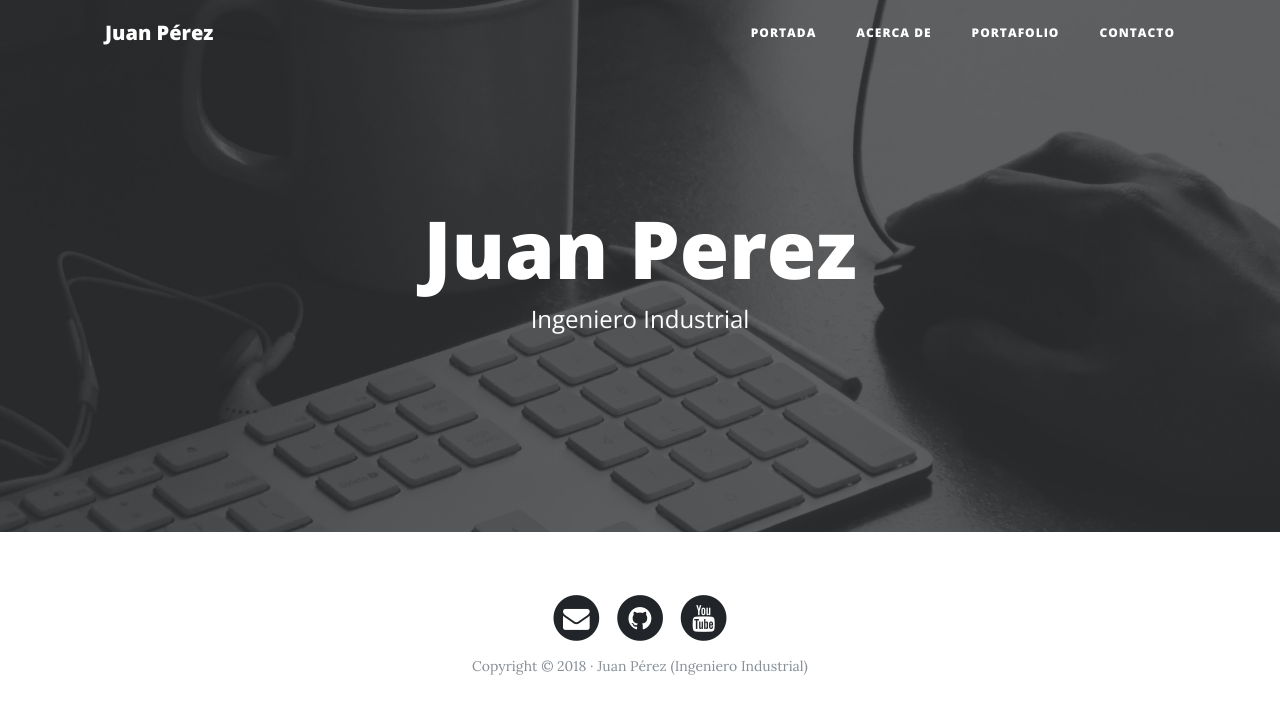
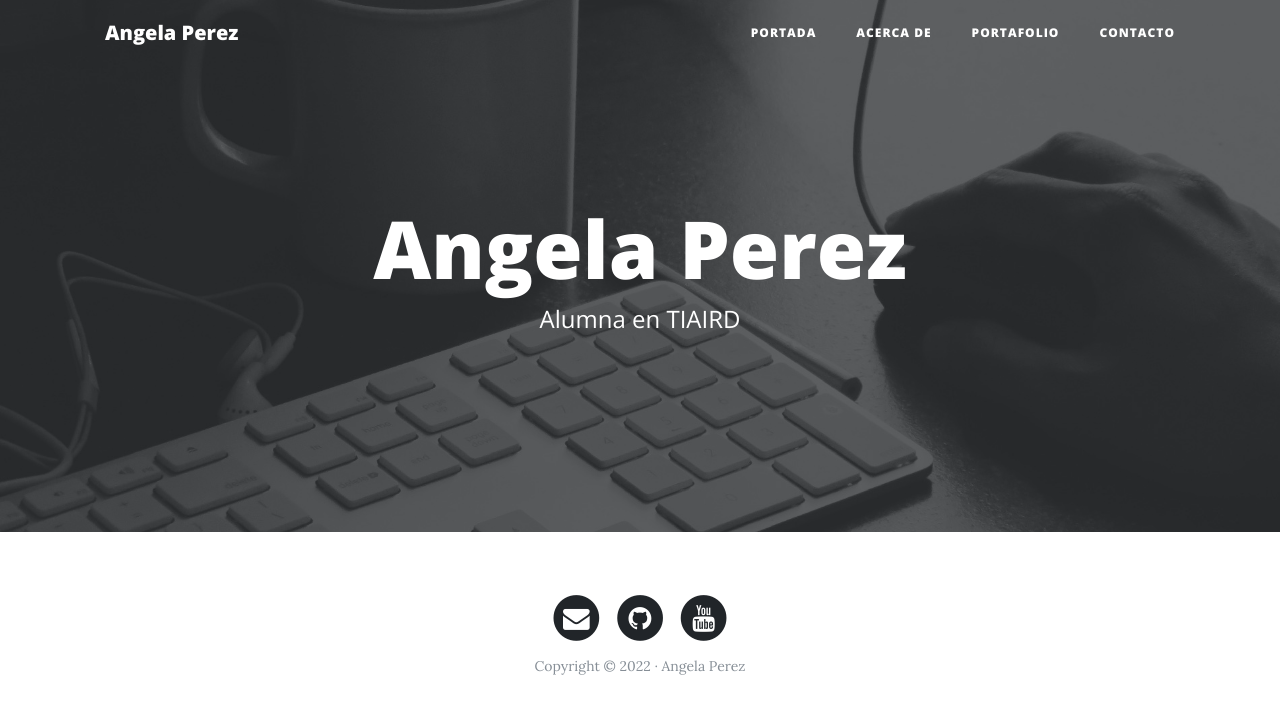
Before and after one commit to angelapzpa/WebPersonalFlask, a Flask app: page / in a window 1280 px wide. Shown: the top 714 px of the page. Run offline with Flask 2, Linux system fonts and the light colour scheme; some libraries are stand-ins or nearby versions.

Commit message:
1.6 Optimizacion de bloqueos

```diff
--- a/web_personal/templates/base.html
+++ b/web_personal/templates/base.html
@@ -22,7 +22,7 @@
     <!-- Navegación -->
     <nav class="navbar navbar-expand-lg navbar-light fixed-top" id="mainNav">
       <div class="container">
-        <a class="navbar-brand" href="{{ url_for('index')}}">Juan Pérez</a>
+        <a class="navbar-brand" href="{{ url_for('index')}}">Angela Perez</a>
         <button class="navbar-toggler navbar-toggler-right" type="button" data-toggle="collapse" data-target="#navbarResponsive" aria-controls="navbarResponsive" aria-expanded="false" aria-label="Toggle navigation">
           Menú
           <i class="fa fa-bars"></i>
@@ -45,6 +45,21 @@
         </div>
       </div>
     </nav>
+
+     <!-- Cabecera -->
+     <header class="masthead" style="background-image: url('{% block header_img%}{% endblock %}')">
+      <div class="overlay"></div>
+      <div class="container">
+        <div class="row">
+          <div class="col-lg-8 col-md-10 mx-auto">
+            <div class="site-heading">
+              <h1>{% block header_title %}{% endblock%}</h1>
+              <span class="subheading">{% block header_sub %}{% endblock %}</span>
+            </div>
+          </div>
+        </div>
+      </div>
+    </header>
 
     {% block content %}
 
@@ -82,7 +97,7 @@
                   </a>
                 </li>
               </ul>
-              <p class="copyright text-muted">Copyright &copy; 2018 · Juan Pérez (Ingeniero Industrial) </p>
+              <p class="copyright text-muted">Copyright &copy; 2022 · Angela Perez </p>
             </div>
           </div>
         </div>
--- a/web_personal/templates/index.html
+++ b/web_personal/templates/index.html
@@ -3,21 +3,9 @@
 {% block title %}Home{% endblock%}
 
 
-{% block content %}
+    {% block header_img %}{{ url_for('static', filename='img/home-bg.jpg')}}{% endblock %}
+    {% block header_title %}Angela Perez{% endblock %}
+    {% block header_sub %}Alumna en TIAIRD{% endblock %}
 
-    <!-- Cabecera -->
-    <header class="masthead" style="background-image: url('img/home-bg.jpg')">
-      <div class="overlay"></div>
-      <div class="container">
-        <div class="row">
-          <div class="col-lg-8 col-md-10 mx-auto">
-            <div class="site-heading">
-              <h1>Juan Perez</h1>
-              <span class="subheading">Ingeniero Industrial</span>
-            </div>
-          </div>
-        </div>
-      </div>
-    </header>
-
+    {% block content %}
 {% endblock %}
--- a/web_personal/templates/portfolio.html
+++ b/web_personal/templates/portfolio.html
@@ -1,6 +1,10 @@
 {% extends 'base.html' %}
 
 {% block title %}Portfolio{% endblock%}
+
+{% block header_img %}{{ url_for('static', filename='img/portfolio-bg.jpg')}}{% endblock %}
+{% block header_title %}Portafolio{% endblock %}
+{% block header_sub %}Currículo{% endblock %}
 
 {% block content %}
 	    <!-- Cabecera -->
```
Also changed, not shown: web_personal/templates/about.html (+5 -14 lines), web_personal/templates/contact.html (+4 -14 lines), 1 other file.
